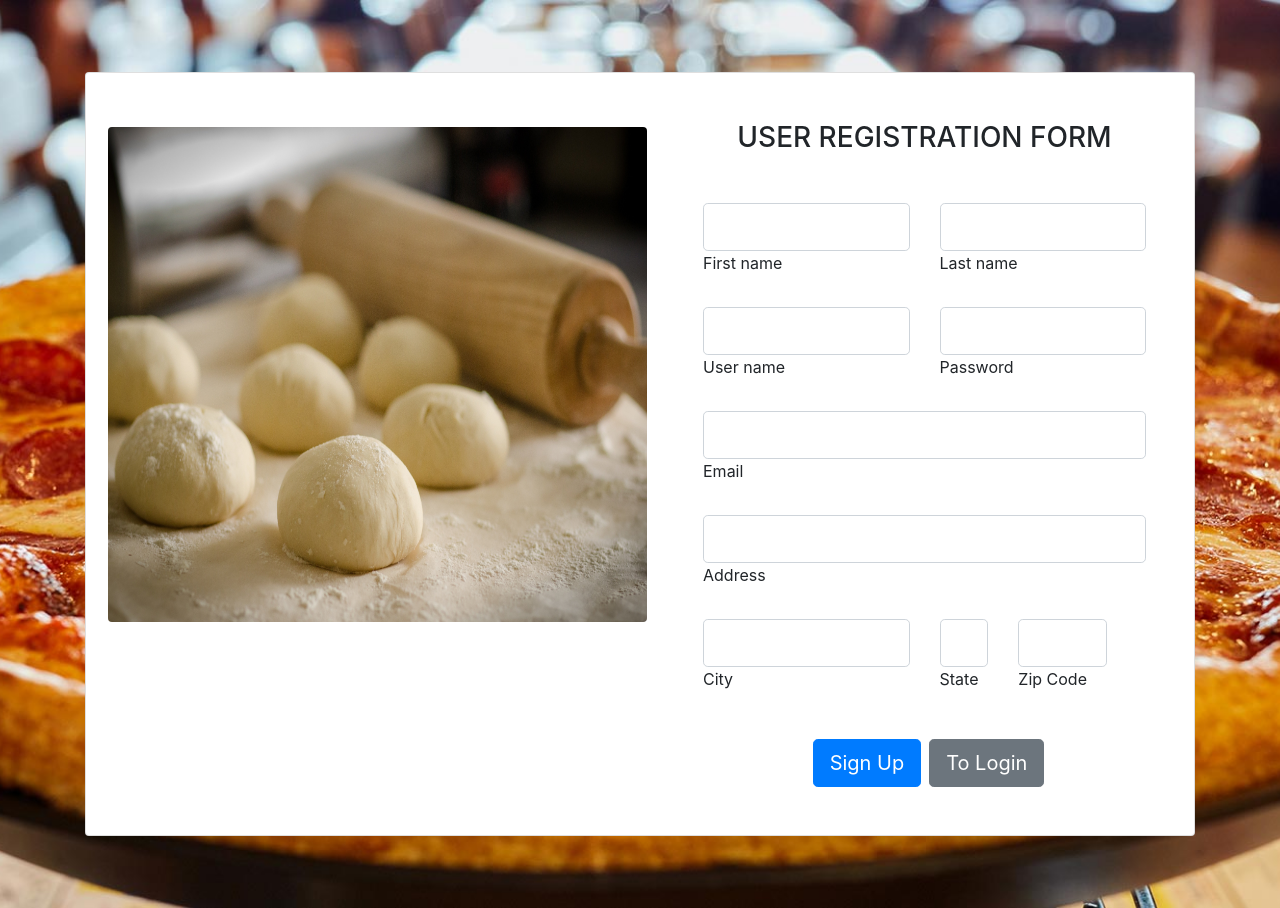
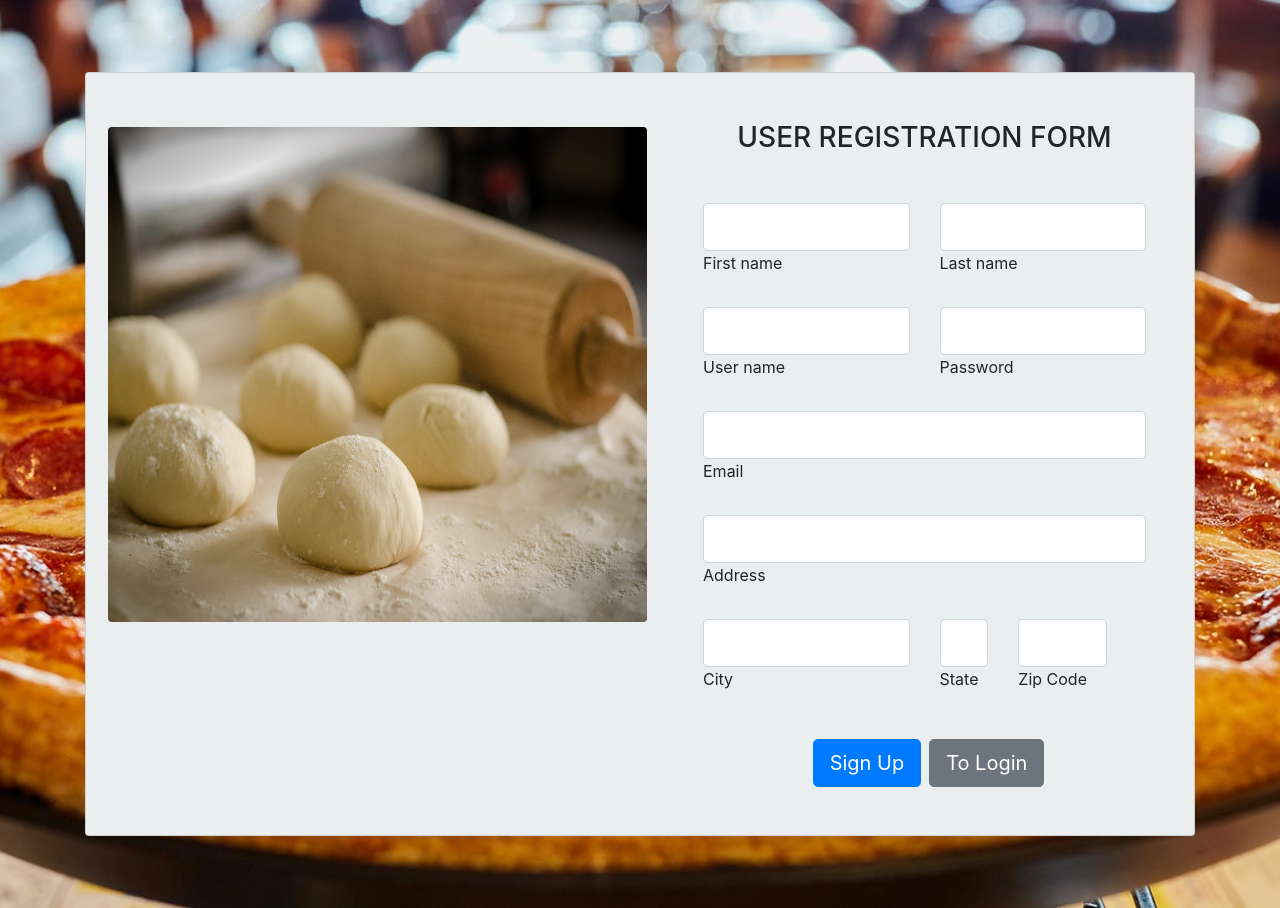
Before and after one commit to pizza-palace-bunch-a-guys-project-2/fe, an Angular app: page /register in a window 1280 px wide. Built offline with nearby package versions, Linux system fonts and the light colour scheme.

Commit message:
CSS update bg color

```diff
--- a/src/app/login/login.component.css
+++ b/src/app/login/login.component.css
@@ -7,4 +7,5 @@
 
 .login-card {
     border-radius: 1rem;
+    background-color: rgb(235, 238, 238);
 }
--- a/src/app/register/register.component.css
+++ b/src/app/register/register.component.css
@@ -11,3 +11,7 @@
     margin-top: 10%;
     margin-left:4%;
 }
+
+.reg-card {
+    background-color: rgb(235, 238, 238);
+}
--- a/src/app/register/register.component.html
+++ b/src/app/register/register.component.html
@@ -2,7 +2,7 @@
     <div class="container py-5 h-100">
       <div class="row d-flex justify-content-center align-items-center h-100">
         <div class="col">
-          <div class="card card-registration my-4">
+          <div class="card card-registration my-4 reg-card">
             <div class="row g-0">
               <div class="col-xl-6 d-none d-xl-block">
                 <img
```
